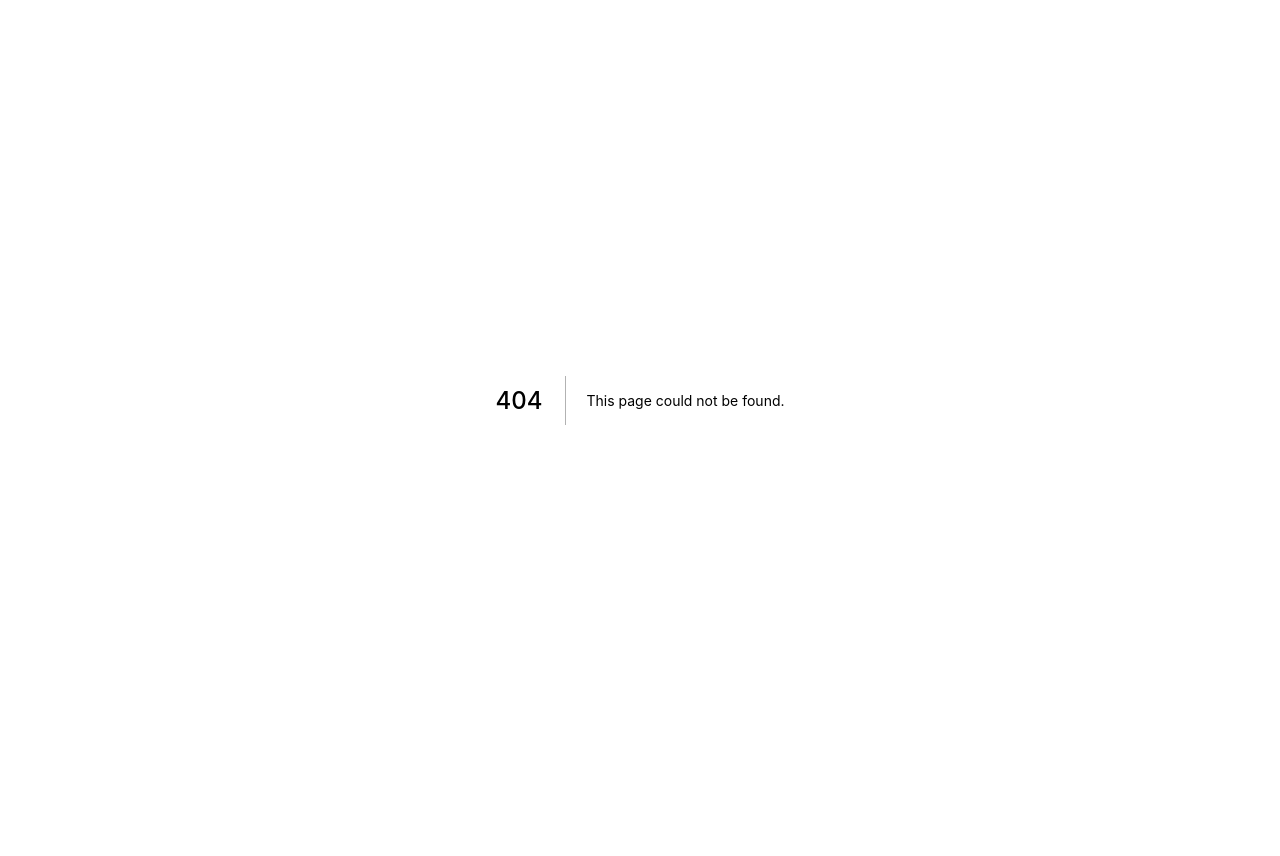
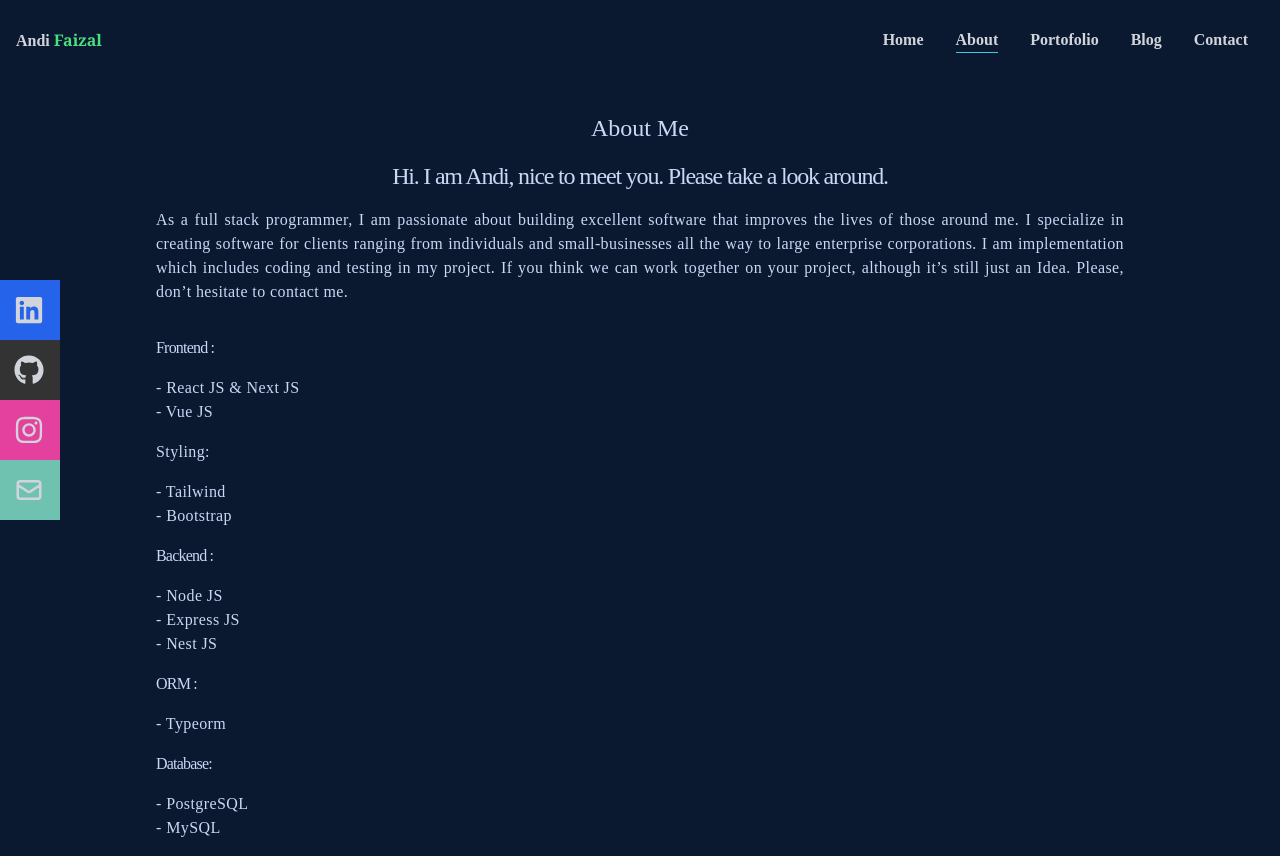
Before and after one commit to andi-faizal94/Andi-Portofolio-and-Blog, a Next.js app: page /about in a window 1280 px wide. Before the commit this address had no page. Before the commit the page ends 800 px from the top, so only its background shows below. Built offline with nearby package versions, Linux system fonts and the light colour scheme.

Commit message:
add component nav in pages

```diff
--- a/components/Navbar.js
+++ b/components/Navbar.js
@@ -14,7 +14,7 @@ const Navbar = ({ router }) => {
   const navs = [
     { text: 'Home', href: '/' },
     { text: 'About', href: '/about' },
-    { text: 'Portofolio', href: '/portfolio' },
+    { text: 'Portofolio', href: '/portofolio' },
     { text: 'Blog', href: '/blog' },
     { text: 'Contact', href: '/contact' },
   ];
@@ -85,7 +85,6 @@ const Navbar = ({ router }) => {
                     ? 'active py-6 text-4xl scroll-smooth hover:text-gray-100 duration-75'
                     : 'py-6 text-4xl scroll-smooth hover:text-gray-100 duration-75'
                 }`}
-                onClick={handleClick}
               >
                 {nav.text}
               </a>
--- /dev/null
+++ b/pages/about.js
@@ -0,0 +1,81 @@
+import React from 'react';
+import Navbar from '../components/Navbar';
+import Head from 'next/head';
+
+export default function about() {
+  return (
+    <>
+      <Head>
+        <title>About</title>
+      </Head>
+      <Navbar />
+      <div className="w-full min-h-full bg-[rgb(10,25,47)] pt-24">
+        <div className="max-w-[1000px] mx-auto flex flex-col justify-center min-h-full">
+          <h2 className="p-4 text-left sm:text-center text-[#ccd6f6] text-2xl">
+            About Me
+          </h2>
+          <p className="px-4 text-left sm:text-center text-2xl text-[#ccd6f6] tracking-tighter">
+            Hi. I am Andi, nice to meet you. Please take a look around.
+          </p>
+          <p className="p-4  text-justify sm:text-justify text-[#ccd6f6] tracking-wide">
+            As a full stack programmer, I am passionate about building excellent
+            software that improves the lives of those around me. I specialize in
+            creating software for clients ranging from individuals and
+            small-businesses all the way to large enterprise corporations. I am
+            implementation which includes coding and testing in my project. If
+            you think we can work together on your project, although it’s still
+            just an Idea. Please, don’t hesitate to contact me.
+          </p>
+          <p className="p-4 max-w-[700px] text-[#ccd6f6] tracking-tighter">
+            Frontend :
+          </p>
+          <p className="px-4 max-w-[700px] text-[#ccd6f6] tracking-wide">
+            - React JS & Next JS
+          </p>
+          <p className="px-4 max-w-[700px] text-[#ccd6f6] tracking-wide">
+            - Vue JS
+          </p>
+          <p className="p-4 max-w-[700px] text-[#ccd6f6] tracking-wide">
+            Styling:
+          </p>
+          <p className="px-4 max-w-[700px] text-[#ccd6f6] tracking-wide">
+            - Tailwind
+          </p>
+          <p className="px-4 max-w-[700px] text-[#ccd6f6] tracking-wide">
+            - Bootstrap
+          </p>
+
+          <p className="p-4 max-w-[700px] text-[#ccd6f6] tracking-tighter">
+            Backend :
+          </p>
+          <p className="px-4 max-w-[700px] text-[#ccd6f6] tracking-wide">
+            - Node JS
+          </p>
+          <p className="px-4 max-w-[700px] text-[#ccd6f6] tracking-wide">
+            - Express JS
+          </p>
+          <p className="px-4 max-w-[700px] text-[#ccd6f6] tracking-wide">
+            - Nest JS
+          </p>
+          <p className="p-4 max-w-[700px] text-[#ccd6f6] tracking-tighter">
+            ORM :
+          </p>
+
+          <p className="px-4 max-w-[700px] text-[#ccd6f6] tracking-wide">
+            - Typeorm
+          </p>
+          <p className="p-4 max-w-[700px] text-[#ccd6f6] tracking-tighter">
+            Database:
+          </p>
+
+          <p className="px-4 max-w-[700px] text-[#ccd6f6] tracking-wide">
+            - PostgreSQL
+          </p>
+          <p className="px-4 pb-4 max-w-[700px] text-[#ccd6f6] tracking-wide">
+            - MySQL
+          </p>
+        </div>
+      </div>
+    </>
+  );
+}
--- /dev/null
+++ b/pages/blog.js
@@ -0,0 +1,14 @@
+import React from 'react';
+import Navbar from '../components/Navbar';
+import Head from 'next/head';
+
+export default function blog() {
+  return (
+    <>
+      <Head>
+        <title>Blog</title>
+      </Head>
+      <Navbar />
+    </>
+  );
+}
--- /dev/null
+++ b/pages/contact.js
@@ -0,0 +1,15 @@
+import Head from 'next/head';
+import React from 'react';
+import Navbar from '../components/Navbar';
+
+export default function contact() {
+  return (
+    <>
+      <Head>
+        <title>Contact</title>
+      </Head>
+
+      <Navbar />
+    </>
+  );
+}
--- a/pages/index.js
+++ b/pages/index.js
@@ -1,5 +1,70 @@
 import Navbar from '../components/Navbar';
-
+import Link from 'next/link';
+import { HiArrowNarrowRight } from 'react-icons/hi';
+import logo from '../assets/profil.png';
+import Image from 'next/image';
+import Head from 'next/head';
 export default function Home() {
-  return <Navbar />;
+  return (
+    <>
+      <Head>
+        <title>Home</title>
+      </Head>
+      <Navbar />
+      <div className="w-full h-screen bg-[rgb(10,25,47)]">
+        <div className="max-w-[1000px] mx-auto px-4 flex flex-col md:flex-row lg:flex-row justify-around  items-center h-full pt-24">
+          <div className="w-6/2">
+            <p className="text-green-500 py-2 text-2xl font-semibold">
+              Hi, my name is
+            </p>
+            <h1 className="text-5xl md:text-4xl font-bold text-[#ccd6f6]">
+              Andi Faizal
+            </h1>
+            <h2 className="text-5xl md:text-4xl font-bold text-[#8892b0]">
+              I am a Full Stack Developer.
+            </h2>
+            <p className="text-[#8892b0] py-4 max-w-[700px]">
+              I am a full-stack developer specializing in building and UI/UX
+              designer exceptional digital experiences. Currently, I am focused
+              on building responsive full-stack web applications.
+            </p>
+            <div className="flex">
+              <Link
+                href="/portofolio"
+                className="text-white group border-2 px-6 py-3 mx-2 my-2 flex items-center hover:bg-emerald-400 rounded-md"
+              >
+                <a>
+                  x View Work
+                  <span className="group-hover:rotate-90 duration-300">
+                    <HiArrowNarrowRight className="ml-3 " />
+                  </span>
+                </a>
+              </Link>
+              <Link
+                href="/contact"
+                className=" text-white group border-2 px-6 py-3 my-2 flex items-center hover:text-black hover:bg-cyan-200 rounded-md"
+              >
+                <a>
+                  Contact
+                  <span className="group-hover:rotate-90 duration-300">
+                    <HiArrowNarrowRight className="ml-3 " />
+                  </span>
+                </a>
+              </Link>
+            </div>
+          </div>
+          <div className="hidden sm:block w-6/2 md:m-8 bg-emerald-400 hover:bg-transparent rounded-full">
+            {/* <img src={logo} alt="andi profil" size={30} /> */}
+            <Image
+              className="object-cover"
+              src={logo}
+              alt="Picture of the author"
+              width={208}
+              height={208}
+            />
+          </div>
+        </div>
+      </div>
+    </>
+  );
 }
--- /dev/null
+++ b/pages/portofolio.js
@@ -0,0 +1,14 @@
+import React from 'react';
+import Navbar from '../components/Navbar';
+import Head from 'next/head';
+
+export default function portofolio() {
+  return (
+    <>
+      <Head>
+        <title>Portofolio</title>
+      </Head>
+      <Navbar />
+    </>
+  );
+}
```
Also changed, not shown: assets/profil.png (added).
